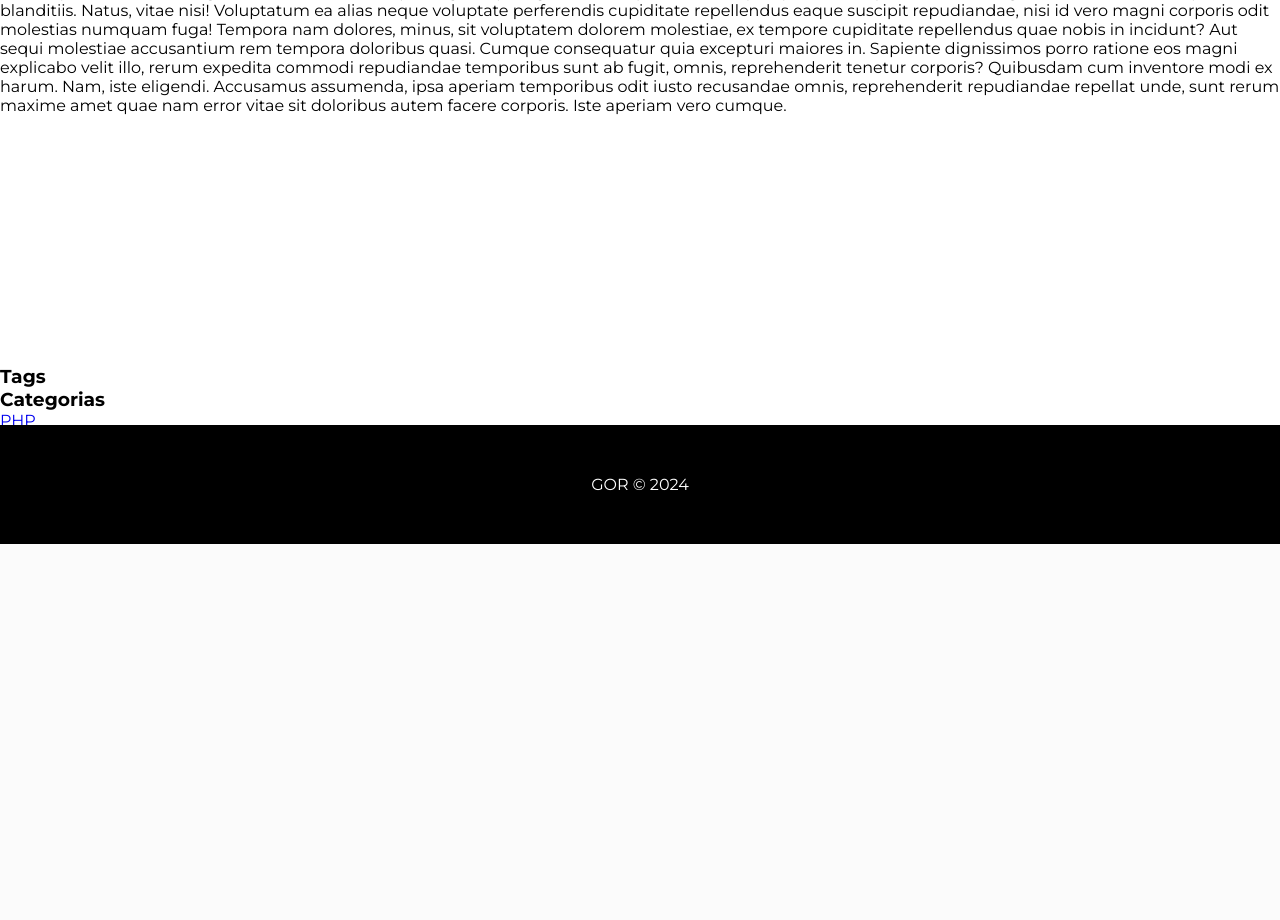
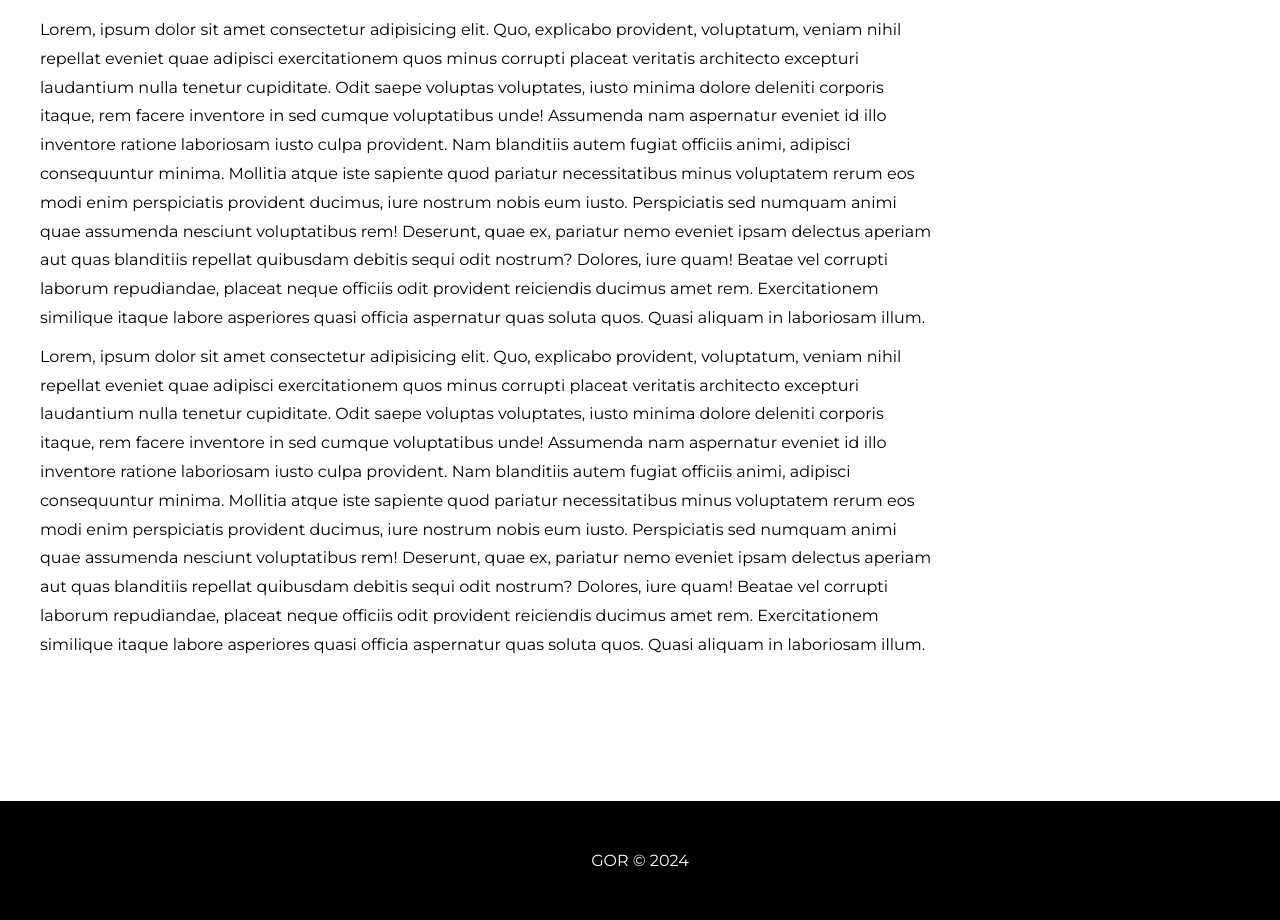
Before and after one commit to Golivaz/projeto_blog, a PHP site: page /post.php in a window 1280 px wide. Shown: the part 562-1482 px from the top of the page. Before the commit the page ends 1106 px from the top, so only its background shows below. Run offline with PHP 8.4, Linux system fonts and the light colour scheme; data that the repository does not hold is empty.

Commit message:
Finalização página interna dos posts

```diff
--- a/css/styles.css
+++ b/css/styles.css
@@ -118,6 +118,78 @@ main {
     margin-right: 5px;
 }
 
+/*POSTS*/
+
+#post-container {
+    display: grid;
+    grid-template-columns: 75% 25%;
+    grid-template-rows: auto;
+    grid-template-areas: "main sidebar";
+    grid-gap: 10px;
+    padding-top: 30px;
+    max-width: 1200px;
+    margin: 0 auto;
+    margin-bottom: 250px;
+}
+
+.content-container {
+    grid-area: main;
+}
+
+#main-title {
+    font-size: 36px;
+    margin-bottom: 30px;
+}
+
+#post-description {
+    font-style: italic;
+    margin-bottom: 40px;
+}
+
+.post-content {
+    line-height: 1.8;
+    margin: 10px 0;
+}
+
+.img-container {
+    margin-bottom: 30px;
+}
+
+.img-container img {
+    width: 60%;
+}
+
+/*POST ASIDE*/
+
+.nav-container {
+    grid-area: sidebar;
+}
+
+#tags-title, #categories-title {
+    font-size: 24px;
+    margin-bottom: 10px;
+    background-color: #000 ;
+    color: #FFF;
+    text-align: center;
+    padding: 10px;
+    font-weight: 300;
+}
+
+#tags-list, #categories-list {
+    list-style: none;
+}
+#tags-list li, #categories-list li {
+    margin-bottom: 10px;
+}
+
+#tags-list li a, #categories-list li a {
+    color: #666;
+    transition: .5s ease-in-out;
+}
+
+#tags-list li a:hover, #categories-list li a:hover {
+    color: #000;
+}
 
 /*FOOTER*/
 
--- a/post.php
+++ b/post.php
@@ -11,51 +11,51 @@ if (isset($_GET['id'])) {
             $currentPost = $post;
         }
     }
+
 }
+
 ?>
-
-<main class="post-container">
+<main id="post-container">
     <div class="content-container">
         <h1 id="main-title"><?= $currentPost['title'] ?></h1>
         <p id="post-description"><?= $currentPost['description'] ?></p>
         <div class="img-container">
-            <img src="<?= $BASE_URL ?>img/<?= $post['img'] ?>" alt="<?= $post['title'] ?>">
+            <img src="<?= $BASE_URL ?>/img/<?= $currentPost['img'] ?>" alt="<?= $currentPost['title'] ?>">
         </div>
-        <p class="post-content">Lorem ipsum dolor sit amet consectetur adipisicing elit. Non recusandae accusantium
-            reiciendis repudiandae. Deserunt, in laborum perspiciatis obcaecati totam quaerat, veniam eligendi maiores
-            doloremque, fuga sequi dignissimos reprehenderit optio placeat.
-            Aliquam ratione magnam iste! Dolorum, repellendus blanditiis. Natus, vitae nisi! Voluptatum ea alias neque
-            voluptate perferendis cupiditate repellendus eaque suscipit repudiandae, nisi id vero magni corporis odit
-            molestias numquam fuga!
-            Tempora nam dolores, minus, sit voluptatem dolorem molestiae, ex tempore cupiditate repellendus quae nobis
-            in incidunt? Aut sequi molestiae accusantium rem tempora doloribus quasi. Cumque consequatur quia excepturi
-            maiores in.
-            Sapiente dignissimos porro ratione eos magni explicabo velit illo, rerum expedita commodi repudiandae
-            temporibus sunt ab fugit, omnis, reprehenderit tenetur corporis? Quibusdam cum inventore modi ex harum. Nam,
-            iste eligendi.
-            Accusamus assumenda, ipsa aperiam temporibus odit iusto recusandae omnis, reprehenderit repudiandae repellat
-            unde, sunt rerum maxime amet quae nam error vitae sit doloribus autem facere corporis. Iste aperiam vero
-            cumque.</p>
+        <p class="post-content">Lorem, ipsum dolor sit amet consectetur adipisicing elit. Quo, explicabo provident,
+            voluptatum, veniam nihil repellat eveniet quae adipisci exercitationem quos minus corrupti placeat veritatis
+            architecto excepturi laudantium nulla tenetur cupiditate.
+            Odit saepe voluptas voluptates, iusto minima dolore deleniti corporis itaque, rem facere inventore in sed
+            cumque voluptatibus unde! Assumenda nam aspernatur eveniet id illo inventore ratione laboriosam iusto culpa
+            provident.
+            Nam blanditiis autem fugiat officiis animi, adipisci consequuntur minima. Mollitia atque iste sapiente quod
+            pariatur necessitatibus minus voluptatem rerum eos modi enim perspiciatis provident ducimus, iure nostrum
+            nobis eum iusto.
+            Perspiciatis sed numquam animi quae assumenda nesciunt voluptatibus rem! Deserunt, quae ex, pariatur nemo
+            eveniet ipsam delectus aperiam aut quas blanditiis repellat quibusdam debitis sequi odit nostrum? Dolores,
+            iure quam!
+            Beatae vel corrupti laborum repudiandae, placeat neque officiis odit provident reiciendis ducimus amet rem.
+            Exercitationem similique itaque labore asperiores quasi officia aspernatur quas soluta quos. Quasi aliquam
+            in laboriosam illum.</p>
+        <p class="post-content">Lorem, ipsum dolor sit amet consectetur adipisicing elit. Quo, explicabo provident,
+            voluptatum, veniam nihil repellat eveniet quae adipisci exercitationem quos minus corrupti placeat veritatis
+            architecto excepturi laudantium nulla tenetur cupiditate.
+            Odit saepe voluptas voluptates, iusto minima dolore deleniti corporis itaque, rem facere inventore in sed
+            cumque voluptatibus unde! Assumenda nam aspernatur eveniet id illo inventore ratione laboriosam iusto culpa
+            provident.
+            Nam blanditiis autem fugiat officiis animi, adipisci consequuntur minima. Mollitia atque iste sapiente quod
+            pariatur necessitatibus minus voluptatem rerum eos modi enim perspiciatis provident ducimus, iure nostrum
+            nobis eum iusto.
+            Perspiciatis sed numquam animi quae assumenda nesciunt voluptatibus rem! Deserunt, quae ex, pariatur nemo
+            eveniet ipsam delectus aperiam aut quas blanditiis repellat quibusdam debitis sequi odit nostrum? Dolores,
+            iure quam!
+            Beatae vel corrupti laborum repudiandae, placeat neque officiis odit provident reiciendis ducimus amet rem.
+            Exercitationem similique itaque labore asperiores quasi officia aspernatur quas soluta quos. Quasi aliquam
+            in laboriosam illum.</p>
     </div>
-    <p class="post-content">Lorem ipsum dolor sit amet consectetur adipisicing elit. Non recusandae accusantium
-        reiciendis repudiandae. Deserunt, in laborum perspiciatis obcaecati totam quaerat, veniam eligendi maiores
-        doloremque, fuga sequi dignissimos reprehenderit optio placeat.
-        Aliquam ratione magnam iste! Dolorum, repellendus blanditiis. Natus, vitae nisi! Voluptatum ea alias neque
-        voluptate perferendis cupiditate repellendus eaque suscipit repudiandae, nisi id vero magni corporis odit
-        molestias numquam fuga!
-        Tempora nam dolores, minus, sit voluptatem dolorem molestiae, ex tempore cupiditate repellendus quae nobis in
-        incidunt? Aut sequi molestiae accusantium rem tempora doloribus quasi. Cumque consequatur quia excepturi maiores
-        in.
-        Sapiente dignissimos porro ratione eos magni explicabo velit illo, rerum expedita commodi repudiandae temporibus
-        sunt ab fugit, omnis, reprehenderit tenetur corporis? Quibusdam cum inventore modi ex harum. Nam, iste eligendi.
-        Accusamus assumenda, ipsa aperiam temporibus odit iusto recusandae omnis, reprehenderit repudiandae repellat
-        unde, sunt rerum maxime amet quae nam error vitae sit doloribus autem facere corporis. Iste aperiam vero cumque.
-    </p>
-    </div>
-</main>
     <aside id="nav-container">
         <h3 id="tags-title">Tags</h3>
-    <ul id="tag-list">
+        <ul id="tags-list">
             <?php foreach ($currentPost['tags'] as $tag): ?>
                 <li><a href="#"><?= $tag ?></a></li>
             <?php endforeach; ?>
```
Lines whose indentation alone changed are shown as unchanged.
